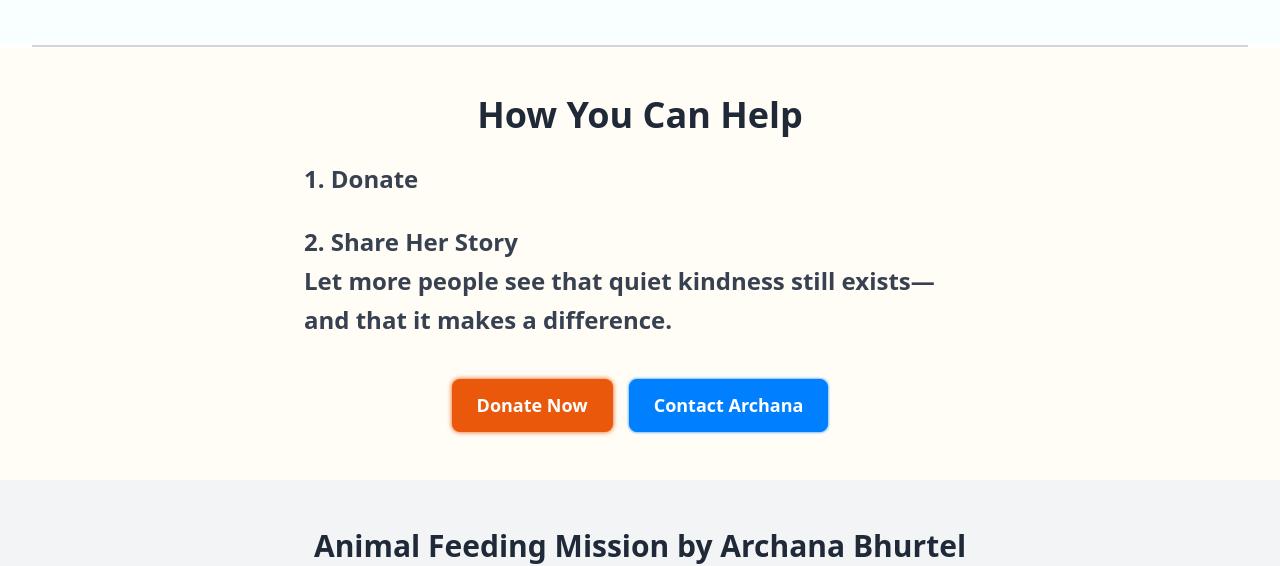
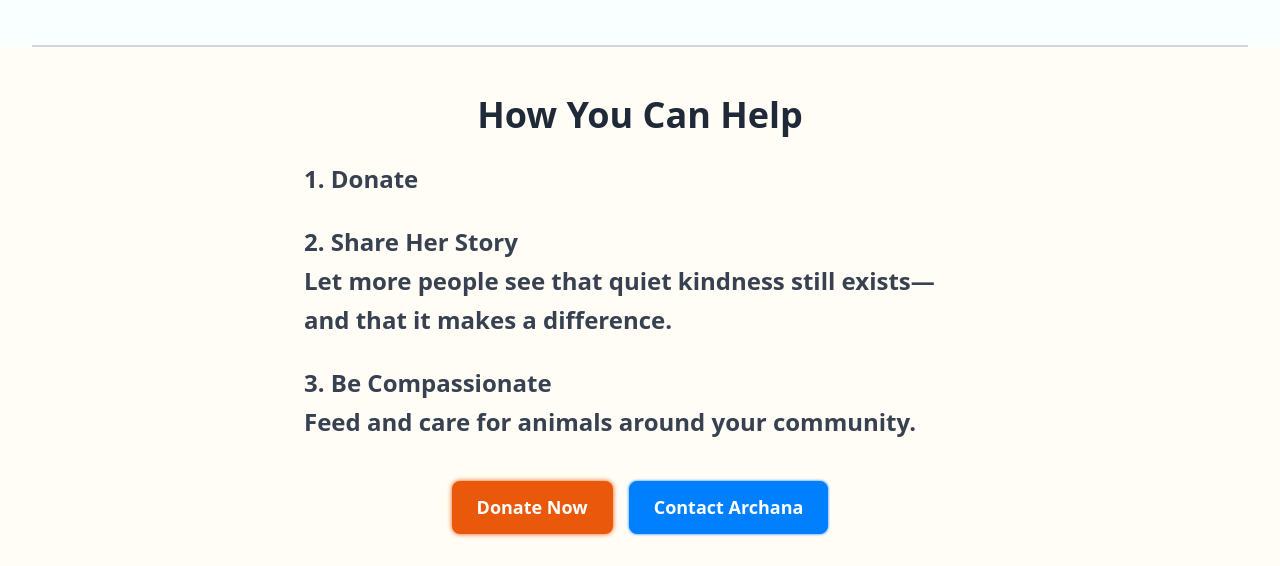
Before and after one commit to mohitdahal3/website-for-archana, a plain HTML site: page index.html in a window 1280 px wide. Shown: the part 3657-4223 px from the top of the page. Drawn offline with nearby package versions, Linux system fonts and the light colour scheme.

Commit message:
This one is final. I promise.

```diff
--- a/index.html
+++ b/index.html
@@ -324,6 +324,10 @@
           <strong class="option-hoverable">2. Share Her Story</strong><br />
           Let more people see that quiet kindness still exists—and that it makes a difference.
         </li>
+        <li>
+          <strong class="option-hoverable">3. Be Compassionate</strong><br />
+          Feed and care for animals around your community.
+        </li>
       </ol>
 
       <!-- Buttons -->
```
